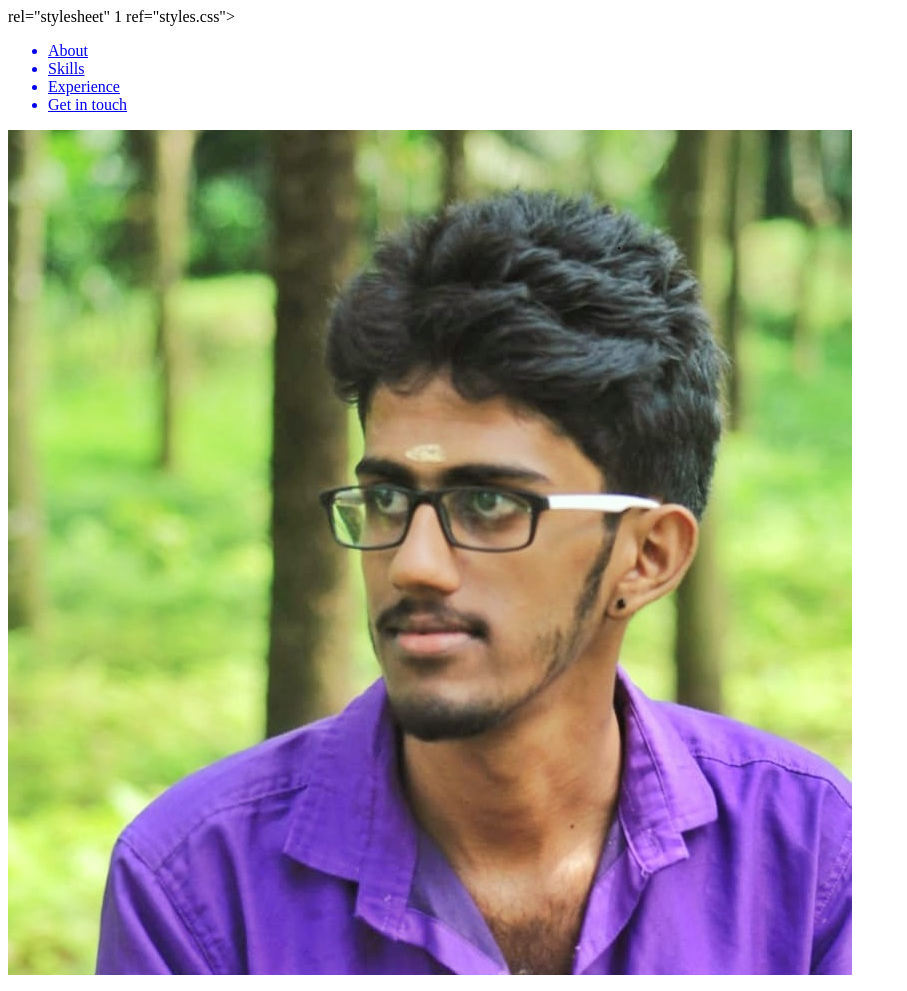
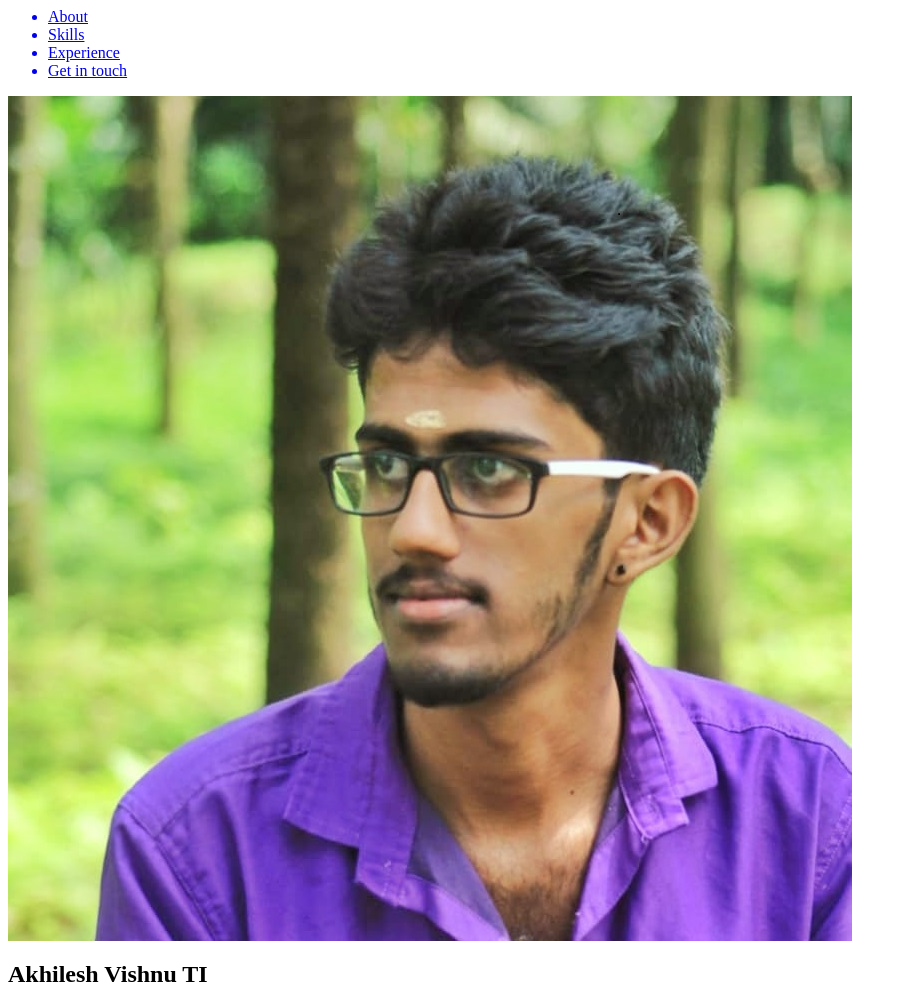
Before and after one commit to akhileshvishnuti/my-website, a plain HTML site: page index.html in a window 1280 px wide. Shown: the top 991 px of the page, without its empty margins (0-907 px from the left). Drawn offline with Linux system fonts and the light colour scheme.

Commit message:
Update index.html

```diff
--- a/index.html
+++ b/index.html
@@ -4,7 +4,7 @@
     <title>Akhilesh Vishnu TI</title>
 
     <link rel="stylesheet" href="https://cdnjs.cloudflare.com/ajax/libs/font-awesome/4.7.0/css/font-awesome.min.css">
-    rel="stylesheet" 1
+    <link rel="stylesheet" 1
 ref="styles.css">
 </head>
 
```
